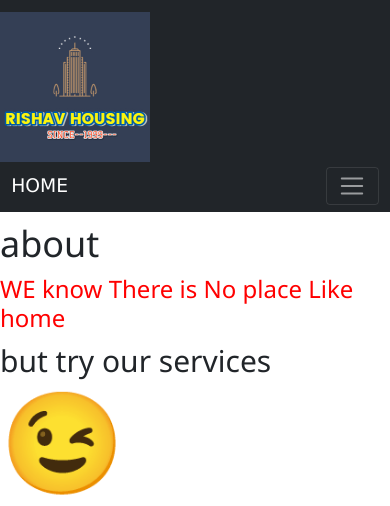
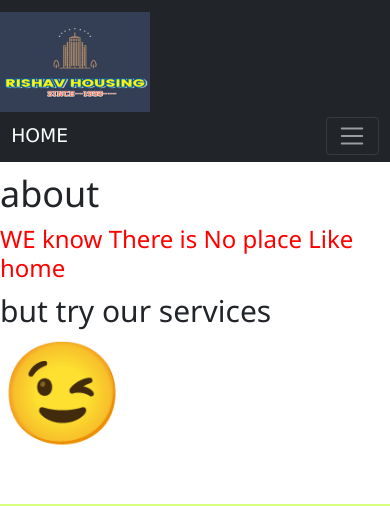
Before and after one commit to rishav-67/apnaghar1, a Django app: page /about/ in a window 390 px wide. Shown: the top 506 px of the page. Run offline with Django 3.2, Linux system fonts and the light colour scheme; some libraries are stand-ins or nearby versions.

Commit message:
Update style.css

```diff
--- a/ghar_dikhao/static/ghar_dikhao/css/style.css
+++ b/ghar_dikhao/static/ghar_dikhao/css/style.css
@@ -95,4 +95,8 @@ h3{
     .myText{
         color: rgb(17, 50, 235);
     }
+     img{
+        max-height: 100px;
+        height: 100%;
+    }
 }
```
